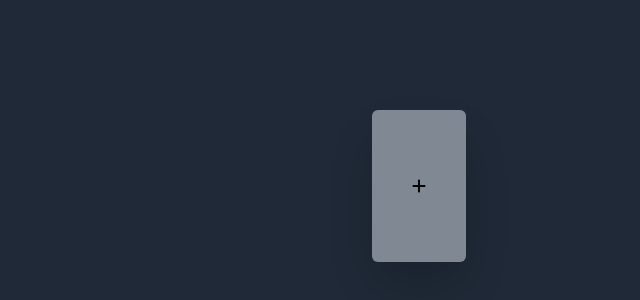
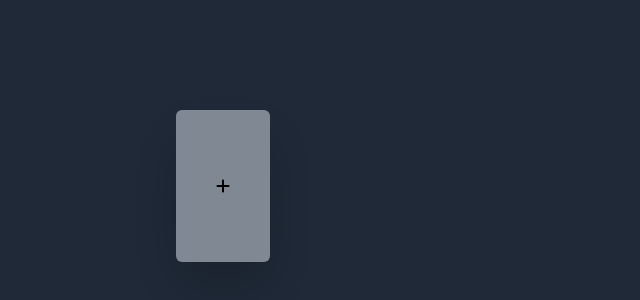
Before and after one commit to FelipeAlvarado01/NoteTasks, a React (Vite) app: page / in a window 1280 px wide. Shown: the part 214-514 px from the top of the page, without its empty margins (419-1059 px from the left). Built offline with nearby package versions, Linux system fonts and the light colour scheme.

Commit message:
nueva distribucion

```diff
--- a/src/App.jsx
+++ b/src/App.jsx
@@ -15,7 +15,7 @@ function App() {
 
   return (
     <>
-      <main className="flex flex-row w-full h-screen justify-evenly items-center">
+      <main className="flex flex-row w-full h-screen justify-center gap-1 items-center">
         <section className="flex gap-2 relative">
           {myCards.map((card) => (
             <CardTask key={card.id} />
```
